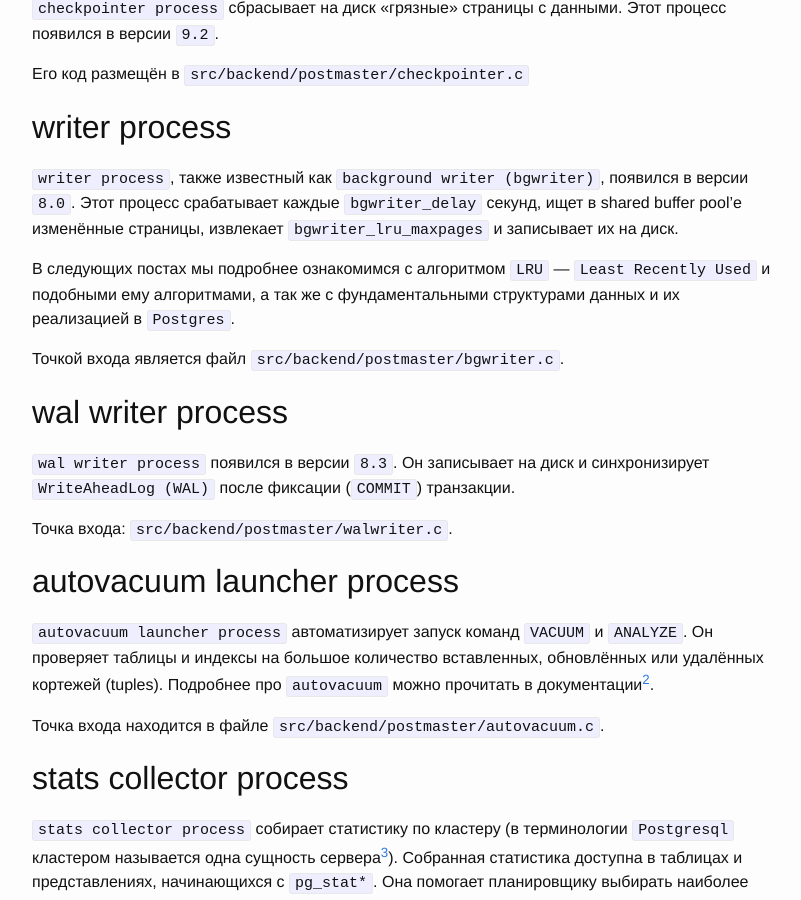
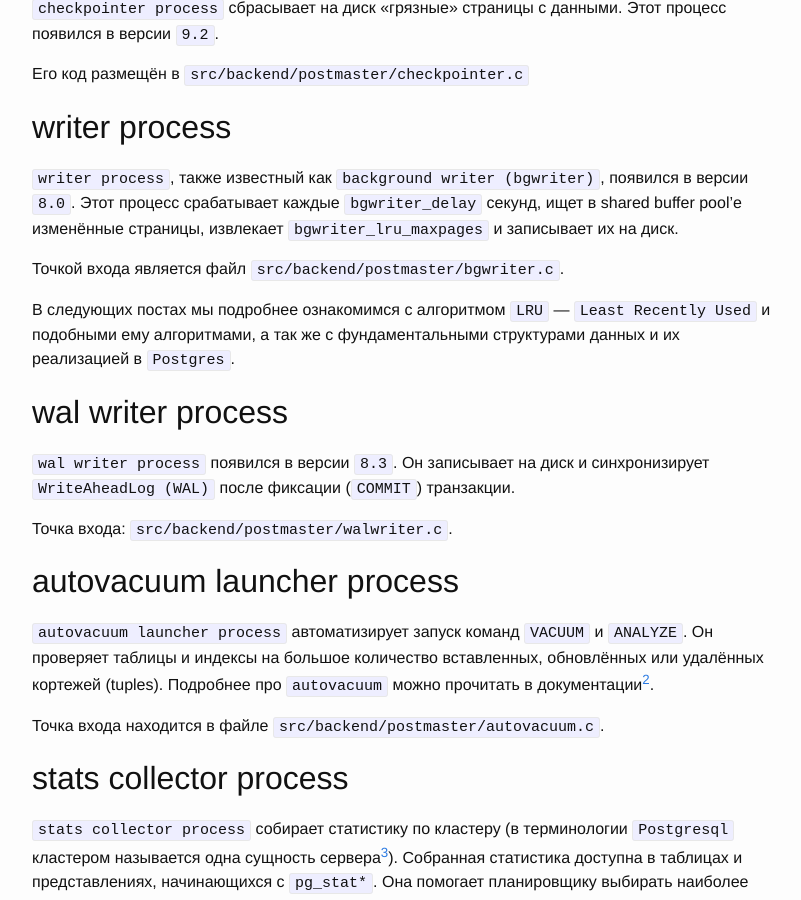
Before and after one commit to pkorobeinikov/postgresql-discovery, a Jekyll site: the page built from _posts/2015-08-31-database-server-processes.md, in a window 1280 px wide and 900 px high, scrolled down 816 px. Shown: the whole window, without its empty margins (238-1039 px from the left). Built offline with Jekyll 4.4.1, drawn with Linux system fonts in a browser that asks for light colours; comment, search, counter and statistics services are not loaded.

Commit message:
Move up entry point note.

```diff
--- a/_posts/2015-08-31-database-server-processes.md
+++ b/_posts/2015-08-31-database-server-processes.md
@@ -44,10 +44,10 @@ $ ps -u `id -nu` f | grep [p]ostgres
 ищет в shared buffer pool'е изменённые страницы,
 извлекает ``bgwriter_lru_maxpages`` и записывает их на диск.
 
+Точкой входа является файл ``src/backend/postmaster/bgwriter.c``.
+
 В следующих постах мы подробнее ознакомимся с алгоритмом ``LRU`` &mdash; ``Least Recently Used`` и подобными ему алгоритмами,
 а так же с фундаментальными структурами данных и их реализацией в ``Postgres``.
-
-Точкой входа является файл ``src/backend/postmaster/bgwriter.c``.
 
 ## wal writer process
 
```
